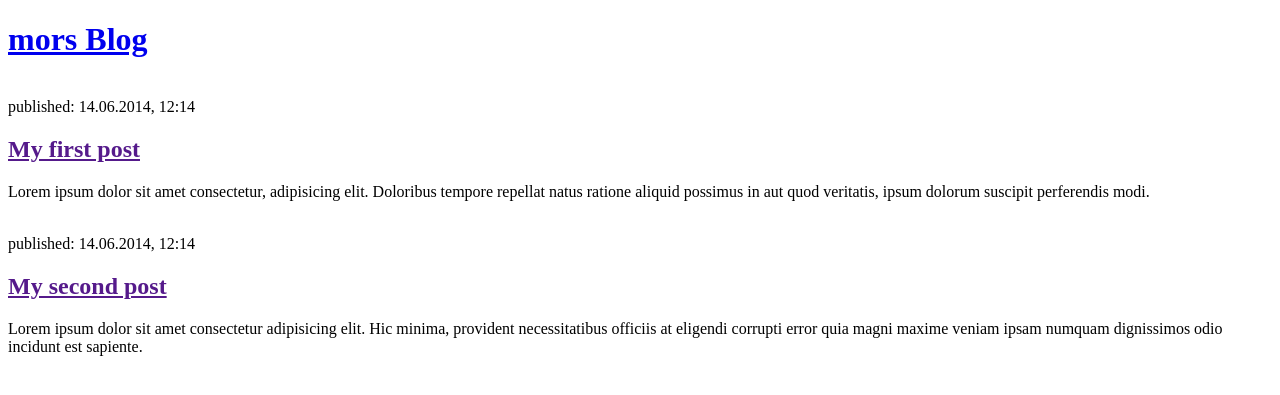
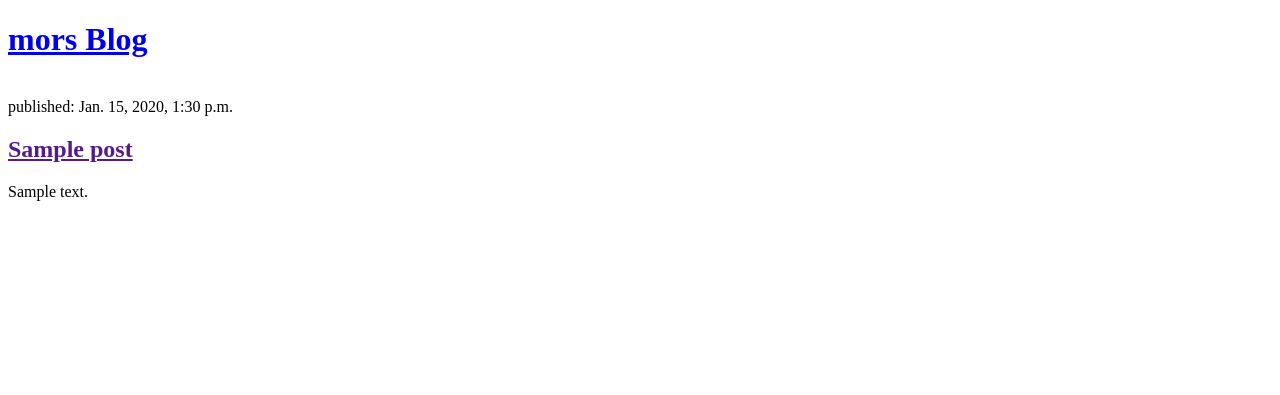
Before and after one commit to Seyedsahel/my-first-blog, a Django app: page / in a window 1280 px wide. Shown: the top 395 px of the page. Run offline with Django 5.2, Linux system fonts and the light colour scheme; tables that the repository leaves empty hold one stand-in row (values such as "Sample post").

Commit message:
display posts from database

```diff
--- a/blog/templates/blog/post_list.html
+++ b/blog/templates/blog/post_list.html
@@ -10,7 +10,24 @@
     <header>
         <h1><a href="/">mors Blog</a></h1>
     </header>
-<br>
+    <br>
+
+    {% for post in posts %}
+    <article>
+        <time>published: {{ post.published_date }}</time>
+        <h2><a href="">{{ post.title }}</a></h2>
+        <p>{{ post.text|linebreaksbr }}</p>
+    </article>
+    <br>
+    {% endfor %}
+
+
+
+
+
+
+
+<!-- <br>
     <article>
         <time>published: 14.06.2014, 12:14</time>
         <h2><a href="">My first post</a></h2>
@@ -21,7 +38,7 @@
         <time>published: 14.06.2014, 12:14</time>
         <h2><a href="">My second post</a></h2>
         <p>Lorem ipsum dolor sit amet consectetur adipisicing elit. Hic minima, provident necessitatibus officiis at eligendi corrupti error quia magni maxime veniam ipsam numquam dignissimos odio incidunt est sapiente.</p>
-    </article>
+    </article> -->
 
 </body>
 </html>
--- a/blog/views.py
+++ b/blog/views.py
@@ -1,6 +1,10 @@
 from django.shortcuts import render
+from .models import Post
+from django.utils import timezone
+
 
 # Create your views here.
 
 def post_list(request):
-    return render(request, 'blog/post_list.html', {})
+    posts = Post.objects.filter(published_date__lte=timezone.now()).order_by('published_date')
+    return render(request, 'blog/post_list.html',  {'posts': posts})
```
